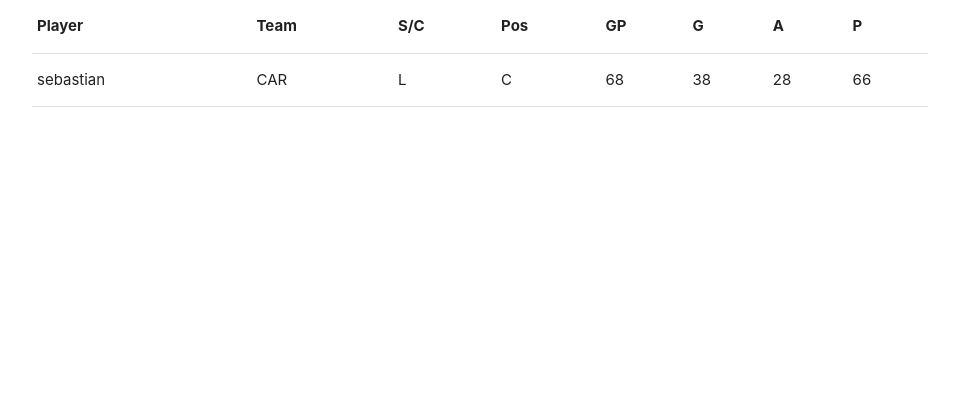
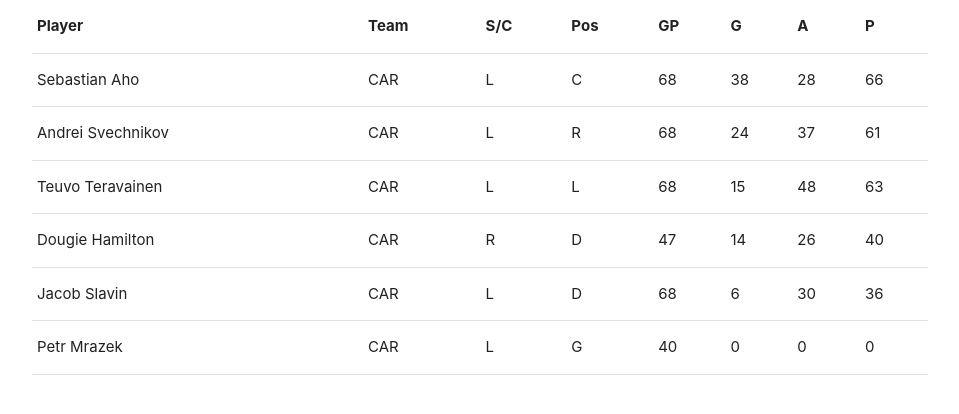
Before and after one commit to E-Huynh/hockey-stats-tracker, a React (Create React App) app: page / in a window 1280 px wide. Shown: the top 414 px of the page, without its empty margins (160-1119 px from the left). Built offline with nearby package versions, Linux system fonts and the light colour scheme.

Commit message:
linked stats.json to table.js

```diff
--- /dev/null
+++ b/src/components/stats.json
@@ -0,0 +1,68 @@
+[
+    {
+        "id": 1,
+        "name": "Sebastian Aho",
+        "team": "CAR",
+        "shoots": "L",
+        "position": "C",
+        "played": 68,
+        "goals": 38,
+        "assists": 28,
+        "points": 66
+    },
+    {
+        "id": 2,
+        "name": "Andrei Svechnikov",
+        "team": "CAR",
+        "shoots": "L",
+        "position": "R",
+        "played": 68,
+        "goals": 24,
+        "assists": 37,
+        "points": 61
+    },
+    {
+        "id": 3,
+        "name": "Teuvo Teravainen",
+        "team": "CAR",
+        "shoots": "L",
+        "position": "L",
+        "played": 68,
+        "goals": 15,
+        "assists": 48,
+        "points": 63
+    },
+    {
+        "id": 4,
+        "name": "Dougie Hamilton",
+        "team": "CAR",
+        "shoots": "R",
+        "position": "D",
+        "played": 47,
+        "goals": 14,
+        "assists": 26,
+        "points": 40
+    },
+    {
+        "id": 5,
+        "name": "Jacob Slavin",
+        "team": "CAR",
+        "shoots": "L",
+        "position": "D",
+        "played": 68,
+        "goals": 6,
+        "assists": 30,
+        "points": 36
+    },
+    {
+        "id": 6,
+        "name": "Petr Mrazek",
+        "team": "CAR",
+        "shoots": "L",
+        "position": "G",
+        "played": 40,
+        "goals": 0,
+        "assists": 0,
+        "points": 0
+    }
+]
--- a/src/components/table.js
+++ b/src/components/table.js
@@ -1,5 +1,6 @@
 import React from "react";
 import TableRow from "./tableRow"
+import Stats from "./stats.json"
 
 function Table() {
     return (
@@ -17,7 +18,9 @@ function Table() {
                 </tr>
             </thead>
             <tbody>
-                <TableRow name={'sebastian'} team={'CAR'} shoots={'L'} position={'C'} played={68} goals={38} assists={28} points={66}  />
+                {Stats.map((obj) =>
+                    <TableRow key={obj.id} {...obj} />
+                )}
             </tbody>
         </table>
     )
```
